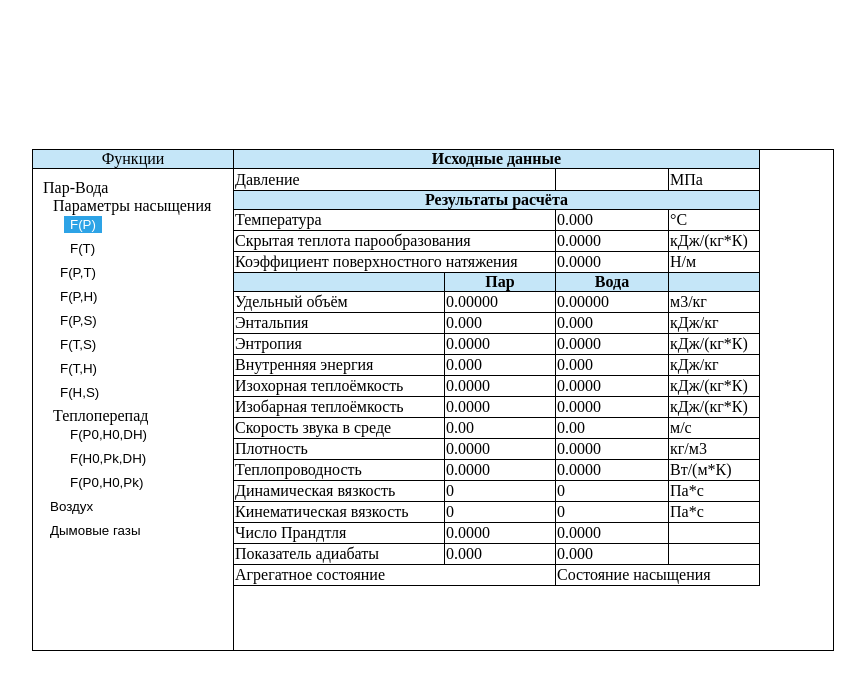
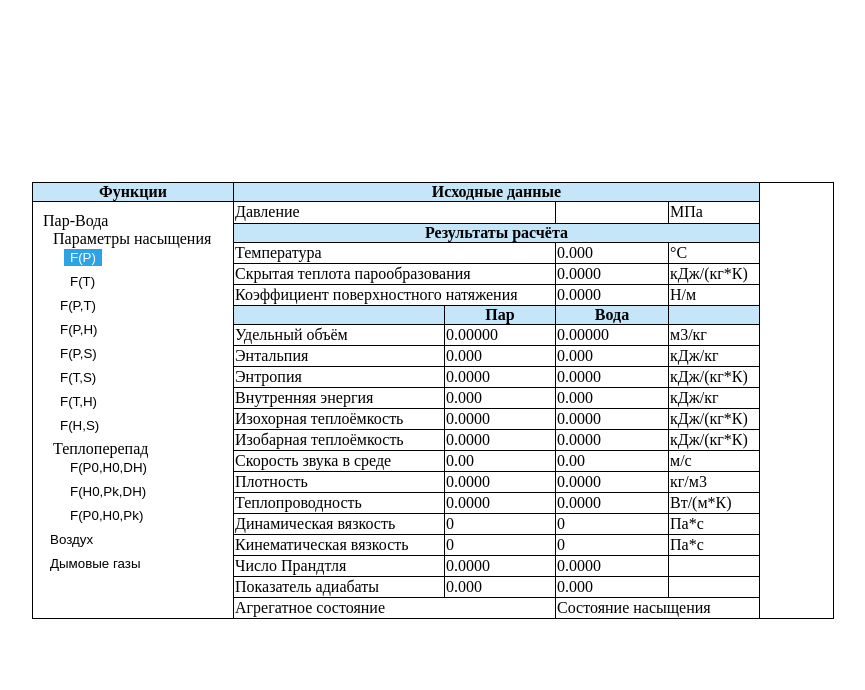
Before and after one commit to aleksey-ilin/ENEKcalc, a React app: page / in a window 1280 px wide. Both pictures are taken after a click on the button "F(P)". Shown: the top 690 px of the page, without its empty margins (207-1072 px from the left). Built offline with nearby package versions, Linux system fonts and the light colour scheme.

Commit message:
fix styles

```diff
--- a/src/components/App.scss
+++ b/src/components/App.scss
@@ -5,7 +5,7 @@
   .calc {
     display: flex;
     width: 800px;
-    height: 500px;
+    height: 435px;
     margin: auto;
     border: solid 1px black;
   }
--- a/src/components/FP.scss
+++ b/src/components/FP.scss
@@ -2,7 +2,7 @@
   table {
     border-right: 1px solid black;
     border-collapse: collapse;
-    tr {
+    tr:not(:last-child) {
       border-bottom: 1px solid black;
     }
     th {
--- a/src/components/Functions.scss
+++ b/src/components/Functions.scss
@@ -1,6 +1,6 @@
 .root {
   width: 200px;
-  height: 500px;
+  height: 435px;
   display: flex;
   flex-direction: column;
   text-align: center;
@@ -11,6 +11,7 @@
     border-bottom: 1px solid #000;
     height: 20px;
     background-color: #c5e6f8;
+    font-weight: bold;
   }
 
   .container{
--- a/src/components/Main.scss
+++ b/src/components/Main.scss
@@ -7,6 +7,6 @@
     width: 320px;
     height: 180px;
     margin-top: 50px;
-    margin-bottom: 180px;
+    margin-bottom: 100px;
   }
 }
```
